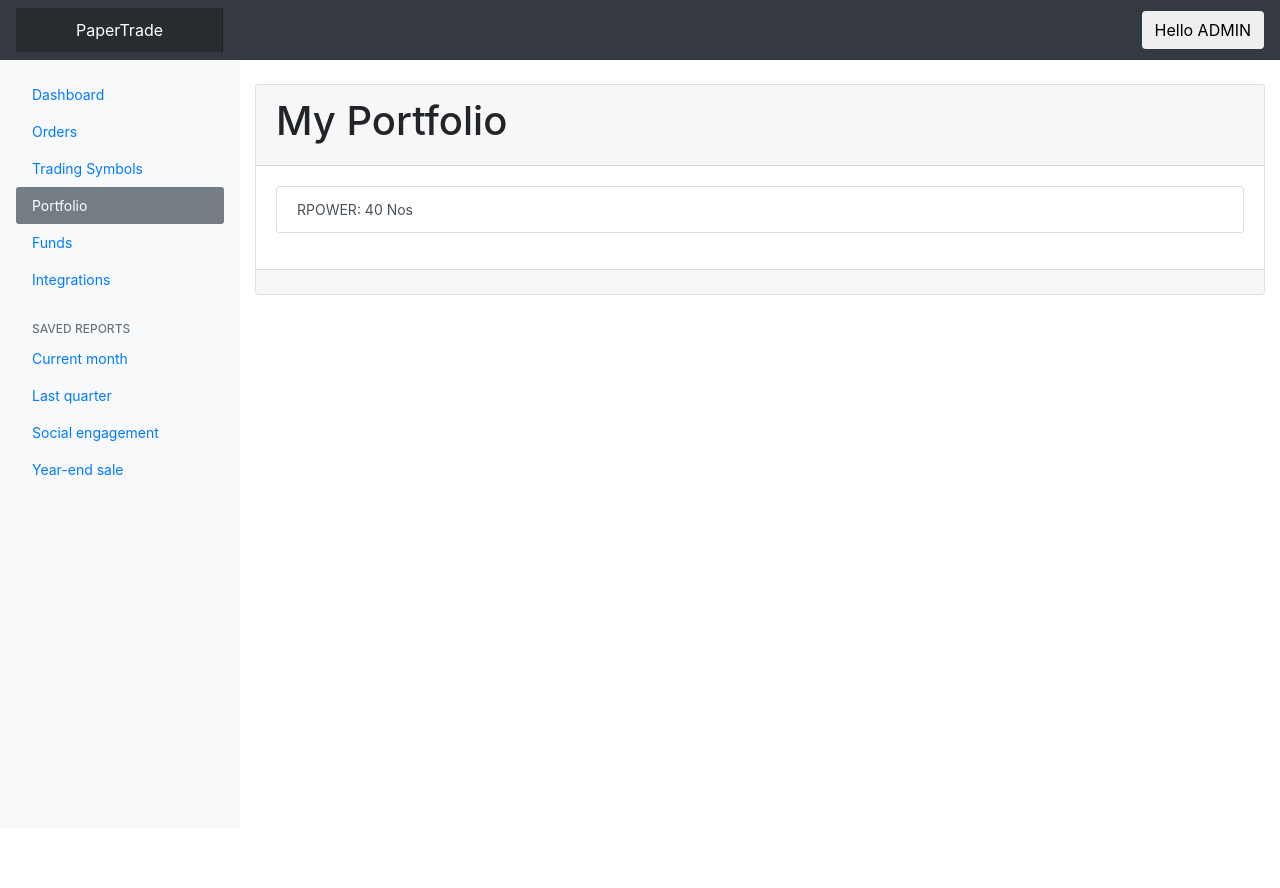
After one commit to Muhammednaziln/paper-trade-broker, a Django app: page /portfolio/ in a window 1280 px wide. The commit adds this page. Run offline with Django 4.2, Linux system fonts and the light colour scheme; a user stored in the database is signed in; data comes from the database, SQL or seed files in the repository; both versions use the stored data as it was after the commit; some libraries are stand-ins or nearby versions.

Commit message:
added stock exchanges.

```diff
--- a/apps/broking/stock_exchange/models.py
+++ b/apps/broking/stock_exchange/models.py
@@ -1,5 +1,7 @@
 from django.core.exceptions import MultipleObjectsReturned
 from django.db import models
+from django.db.models.signals import post_save
+from django.dispatch import receiver
 
 from apps.broking.stock_exchange.manager import ExchangeTransactionManager
 
@@ -29,17 +31,18 @@ class DematAccountEntry(models.Model):
     def get_account_from_order(cls, order):
         account = None
         try:
-            account, _ = cls.objects.get_or_create(user=order.order_placed_by, symbol=order.symbol)
+            account, _ = cls.objects.get_or_create(user=order.order_placed_by, symbol=order.symbol, defaults={'quantity': 0})
         except MultipleObjectsReturned:
             # There is no way to happen this. still if data got manipulated, We have to handle.
             # Code complexity is not considered as this is a rare situation.
             extra_objects = cls.objects.filter(user=order.order_placed_by, symbol=order.symbol).order_by('id').values_list('id', flat=True)[1:]
             cls.objects.filter(id__in=extra_objects).delete()
             account = cls.objects.get(user=order.order_placed_by, symbol=order.symbol)
-        account.recalculate()
+            account.recalculate()
+        return account
 
     def recalculate(self):
-        self.quantity = self.transactions.all().symbol(self.symbol).aggregate(
+        self.quantity = self.transactions.all().filter(order__symbol=self.symbol).aggregate(
             quantity=models.Sum('quantity')
         )['quantity'] or 0
         self.save()
@@ -52,8 +55,17 @@ class DematAccountEntry(models.Model):
 
 class ExchangeTransaction(models.Model):
     account = models.ForeignKey(DematAccountEntry, on_delete=models.CASCADE, related_name='transactions', verbose_name="Transfer To Account")
-    order = models.ForeignKey('broking.Symbol', on_delete=models.CASCADE)
+    order = models.ForeignKey('orders.Order', on_delete=models.CASCADE)
     quantity = models.IntegerField(help_text="Storing quantity as negative if its a 'SELL' order other vice store as positive.")
     amount = models.FloatField()
     created_at = models.DateTimeField(auto_now_add=True)
     objects = ExchangeTransactionManager()
+
+    def save(self, **kwargs):
+        super().save(**kwargs)
+
+
+@receiver(post_save, sender=ExchangeTransaction)
+def recalculate_account_quantity(sender, instance, created, **kwargs):
+    if sender == ExchangeTransaction:
+        instance.account.recalculate()
--- a/apps/broking/stock_exchange/urls.py
+++ b/apps/broking/stock_exchange/urls.py
@@ -1,5 +1,8 @@
 from django.urls import path, include
+
+from apps.broking.stock_exchange.views import MyPortfolioView
 
 urlpatterns = [
     # path('', function, name="index")
+    path('', MyPortfolioView.as_view(), name="portfolio"),
 ]
--- a/apps/broking/stock_exchange/views.py
+++ b/apps/broking/stock_exchange/views.py
@@ -1,3 +1,13 @@
 from django.shortcuts import render
 
-# Create your views here.
+from django.views.generic import ListView
+from .models import DematAccountEntry, ExchangeTransaction
+
+
+class MyPortfolioView(ListView):
+    template_name = 'stock_exchange/my_portfolio.html'
+    context_object_name = 'shares'
+    paginate_by = 30
+
+    def get_queryset(self):
+        return DematAccountEntry.objects.filter(user=self.request.user).order_by('-quantity')
--- a/papertrade/urls.py
+++ b/papertrade/urls.py
@@ -24,6 +24,7 @@ urlpatterns = [
     path('funds/', include('apps.broking.funds.urls')),
     path('broking/', include('apps.broking.urls')),
     path('orders/', include('apps.broking.orders.urls')),
+    path('portfolio/', include('apps.broking.stock_exchange.urls')),
     path('', include('apps.users.urls')),
     path('admin/', admin.site.urls),
 ]
--- a/templates/include/navbar.html
+++ b/templates/include/navbar.html
@@ -20,9 +20,9 @@
         </a>
       </li>
       <li class="nav-item">
-        <a class="nav-link" href="#">
+        <a class="nav-link" href="{% url 'portfolio' %}">
           <span data-feather="bar-chart-2"></span>
-          Reports
+          Portfolio
         </a>
       </li>
       <li class="nav-item">
--- /dev/null
+++ b/templates/stock_exchange/my_portfolio.html
@@ -0,0 +1,27 @@
+{% extends "layouts/base.html" %}
+
+{% block content %}
+<div>
+    <div class="row">
+        <div class="col-md-12">
+            <div class="card">
+                <div class="card-header">
+                    <h1>My Portfolio</h1>
+                </div>
+                <div class="card-body">
+                    <div class="list-group mb-3">
+                        {% for entry in shares %}
+                            <a href="#" class="list-group-item list-group-item-action">
+                                {{ entry.symbol }}: {{ entry.quantity }} Nos
+                            </a>
+                        {% endfor %}
+                    </div>
+                </div>
+                <div class="card-footer">
+                    {% include 'include/pagination.html' %}
+                </div>
+            </div>
+        </div>
+    </div>
+</div>
+{% endblock %}
```
Also changed, not shown: apps/broking/orders/models.py (+7 -5 lines), apps/broking/stock_exchange/migrations/0003_alter_exchangetransaction_order.py (added), apps/users/migrations/0003_alter_tradeapp_access_key_and_more.py (added), db.sqlite3.
